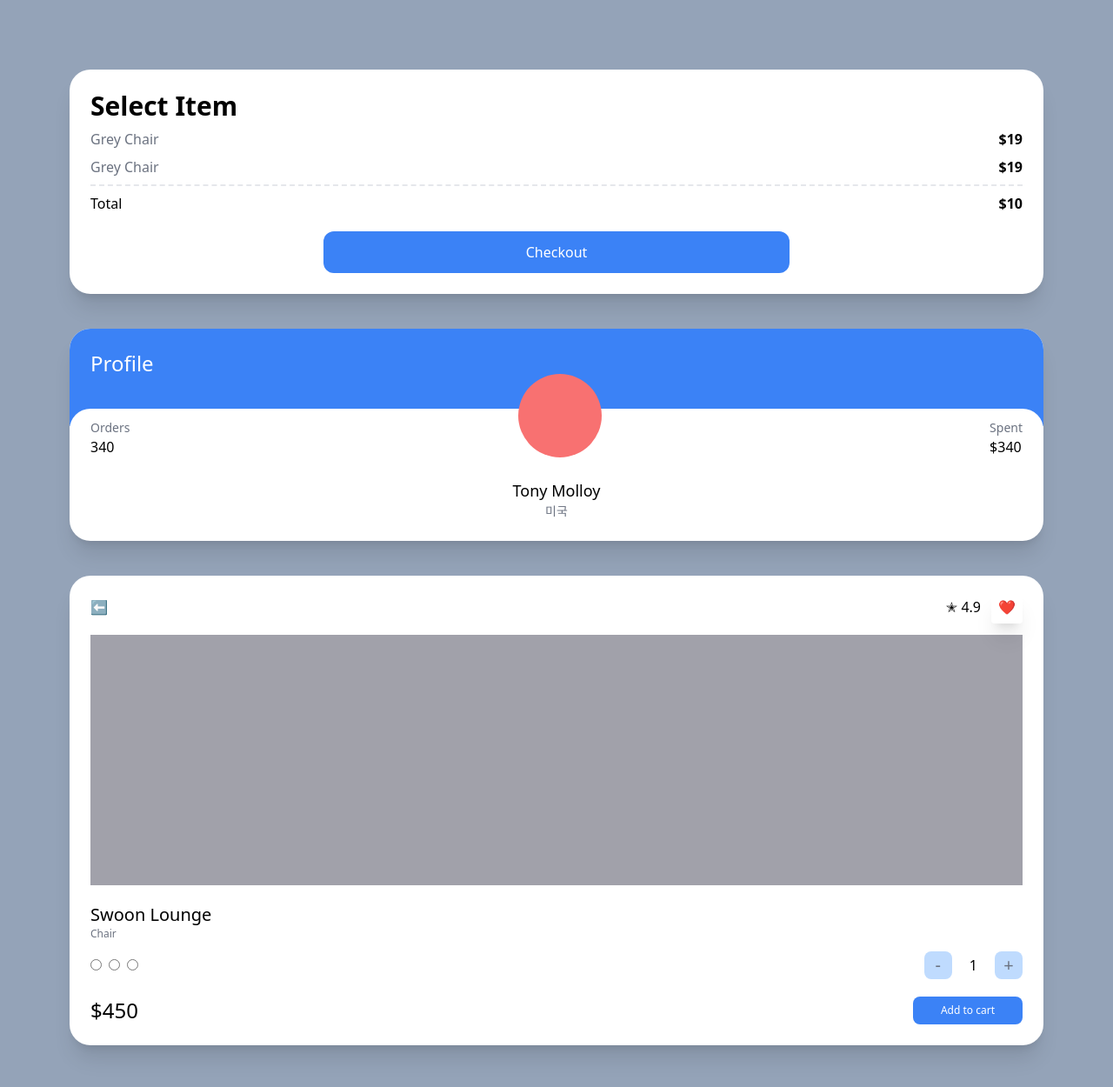
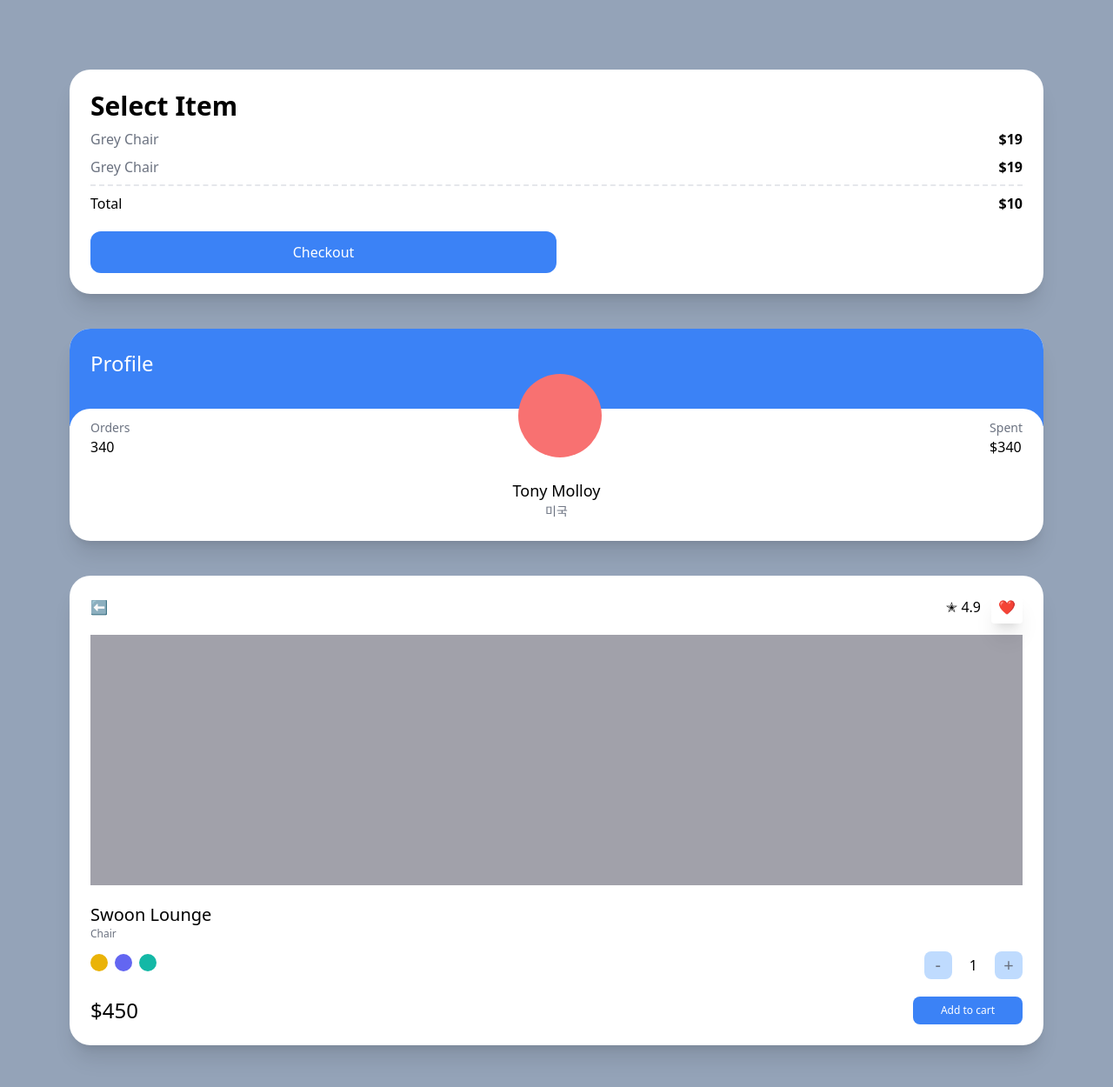
Before and after one commit to ralo-med/carrot-market, a Next.js app: page / in a window 1280 px wide. Shown: the top 1250 px of the page at 87% size. Built offline with nearby package versions, Linux system fonts and the light colour scheme.

Commit message:
#4.4 Modifiers

```diff
--- a/pages/index.tsx
+++ b/pages/index.tsx
@@ -17,9 +17,9 @@
           <span>Total</span>
           <span className="font-semibold ">$10</span>
         </div>
-        <div className="mx-auto mt-5 w-1/2 rounded-xl bg-blue-500 p-3 text-center text-white">
+        <button className="mx-auto mt-5 w-1/2 rounded-xl bg-blue-500 p-3 text-center text-white hover:bg-teal-500 focus:bg-red-500 active:bg-yellow-500">
           Checkout
-        </div>
+        </button>
       </div>
       <div className="overflow-hidden rounded-3xl bg-white shadow-xl">
         <div className="bg-blue-500 p-6 pb-14">
@@ -61,9 +61,9 @@
           <span className="text-xs text-gray-500">Chair</span>
           <div className="mt-3 mb-5 flex items-center justify-between">
             <div className="space-x-2">
-              <input type="radio" />
-              <input type="radio" />
-              <input type="radio" />
+              <button className="h-5 w-5 rounded-full bg-yellow-500"></button>
+              <button className="h-5 w-5 rounded-full bg-indigo-500"></button>
+              <button className="h-5 w-5 rounded-full bg-teal-500"></button>
             </div>
             <div className="flex items-center space-x-5">
               <button className="flex aspect-square w-8 items-center justify-center rounded-lg bg-blue-200  text-xl  text-gray-500">
```
